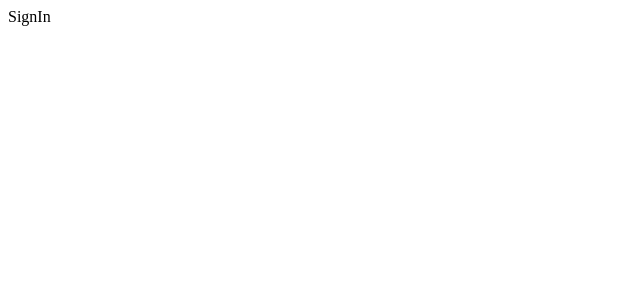
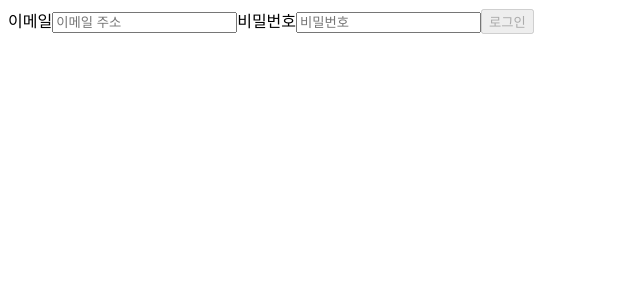
Before and after one commit to devjjin/wanted-pre-onboarding-frontend, a React (Create React App) app: page /signin in a window 1280 px wide. Shown: the top 300 px of the page, without its empty margins (0-640 px from the left). Built offline with nearby package versions, Linux system fonts and the light colour scheme.

Commit message:
feat: add signin post

```diff
--- a/src/apis/auth.js
+++ b/src/apis/auth.js
@@ -4,4 +4,8 @@ const postSignUpAPI = (email, password) => {
   return instance.post('/auth/signup', { email, password });
 };
 
+export const postSigninAPI = (email, password) => {
+  return instance.post('/auth/signin', { email, password });
+};
+
 export default postSignUpAPI;
--- /dev/null
+++ b/src/components/auth/SignInForm.jsx
@@ -0,0 +1,74 @@
+import React, { useState } from 'react';
+import { useNavigate } from 'react-router-dom';
+import { postSigninAPI } from '../../apis/auth';
+
+export default function SignInForm() {
+  const navigate = useNavigate();
+  const initialValue = { email: '', password: '' };
+  const [auth, setAuth] = useState(initialValue);
+  const { email, password } = auth;
+
+  const isEmailValid = email.includes('@');
+  const isPasswordValid = password.length >= 8;
+  const isFormValid = isEmailValid && isPasswordValid;
+
+  const onChangeHandler = (e) => {
+    const { id, value } = e.target;
+    setAuth((prevAuth) => ({
+      ...prevAuth,
+      [id]: value,
+    }));
+  };
+
+  const onSubmitHandler = (e) => {
+    e.preventDefault();
+    postSigninAPI(email, password)
+      .then((res) => {
+        localStorage.setItem('accessToken', res.data.access_token);
+        navigate('/todo');
+      })
+      .catch((error) => {
+        alert(error.response.data.message);
+      });
+  };
+
+  return (
+    <div>
+      <form onSubmit={onSubmitHandler}>
+        <label htmlFor="email">
+          이메일
+          <input
+            id="email"
+            data-testid="email-input"
+            type="email"
+            value={email}
+            placeholder="이메일 주소"
+            onChange={onChangeHandler}
+          />
+        </label>
+        {!isEmailValid && email !== '' && <p>올바른 이메일을 입력하세요.</p>}
+        <label htmlFor="password">
+          비밀번호
+          <input
+            id="password"
+            data-testid="password-input"
+            type="password"
+            value={password}
+            placeholder="비밀번호"
+            onChange={onChangeHandler}
+          />
+          {!isPasswordValid && password !== '' && (
+            <p>유효한 비밀번호를 입력하세요.</p>
+          )}
+        </label>
+        <button
+          type="submit"
+          data-testid="login-button"
+          disabled={!isFormValid}
+        >
+          로그인
+        </button>
+      </form>
+    </div>
+  );
+}
--- a/src/pages/SignIn.jsx
+++ b/src/pages/SignIn.jsx
@@ -1,5 +1,10 @@
 import React from 'react';
+import SignInForm from '../components/auth/SignInForm';
 
 export default function SignIn() {
-  return <div>SignIn</div>;
+  return (
+    <div>
+      <SignInForm />
+    </div>
+  );
 }
```
